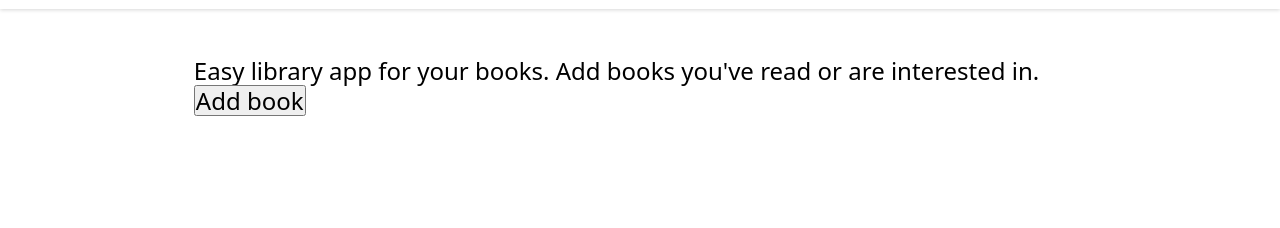
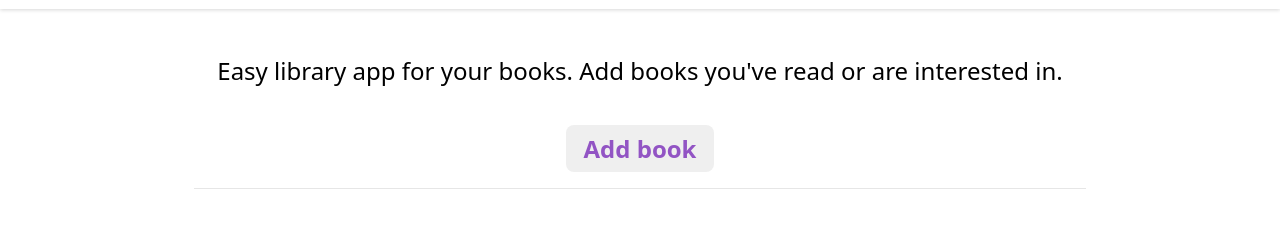
Before and after one commit to radix-ratio/librarly, a plain HTML site: page index.html in a window 1280 px wide. Shown: the part 50-278 px from the top of the page. Drawn offline with Linux system fonts and the light colour scheme.

Commit message:
add styles to hero section

```diff
--- a/css/style.css
+++ b/css/style.css
@@ -6,7 +6,7 @@
     --clr-background: hsl(153, 73%, 97%);
     --clr-primary: hsl(146, 76%, 55%);
     --clr-secondary: hsl(209, 76%, 71%);
-    --clr-accent: hsl(229, 79%, 78%);
+    --clr-accent: hsl(273, 49%, 55%);
 
     --clr-neutral-200: hsl(0, 0%, 90%);
     --clr-success: hsl(143, 100%, 26%);
@@ -29,7 +29,7 @@
         --clr-background: hsl(153, 73%, 3%);
         --clr-primary: hsl(146, 76%, 45%);
         --clr-secondary: hsl(209, 76%, 29%);
-        --clr-accent: hsl(229, 79%, 22%);
+        --clr-accent: hsl(305, 79%, 40%);
     }
 }
 
@@ -97,8 +97,22 @@ body {
     font-weight: bold;
 }
 
+.btn {
+    padding: 0.6125rem 1.125rem;
+    border-radius: 0.5rem;
+    border: 0;
+    cursor: pointer;
+    font-weight: bold;
+    font-size: var(--fs-100);
+    width: fit-content;
+}
+
 .clr-sec {
     color: var(--clr-secondary);
+}
+
+.clr-acc{
+    color: var(--clr-accent);
 }
 
 .p-b {
@@ -125,7 +139,16 @@ body {
 
 .hero {
     grid-area: hero;
+    display: grid;
+    place-content: center;
+    text-align: center;
+    gap: 2.5rem;
+    border-bottom: 1px solid var(--clr-neutral-200);
+    padding-bottom: 1rem;
+}
 
+.hero > * {
+    justify-self: center;
 }
 
 .main { grid-area: main; }
```
